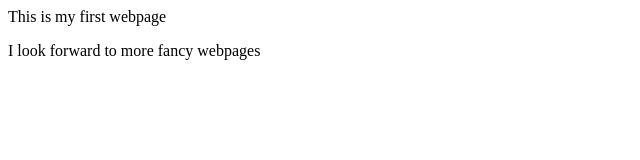
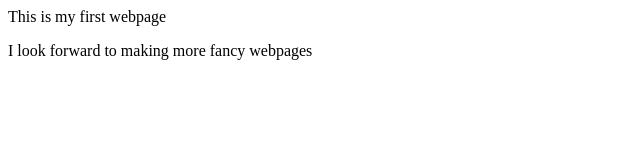
Before and after one commit to ethanredmond/Ethan-Redmond, a plain HTML site: page index.html in a window 1280 px wide. Shown: the full height of the page, 0-640 px from the left. Drawn offline with Linux system fonts and the light colour scheme.

Commit message:
Update index.html

```diff
--- a/index.html
+++ b/index.html
@@ -2,6 +2,6 @@
  <body
  <h1> This is my first webpage </h1>
 
-  <p> I look forward to more fancy webpages </p>
+  <p> I look forward to making more fancy webpages </p>
  </body>
 </html>
```
